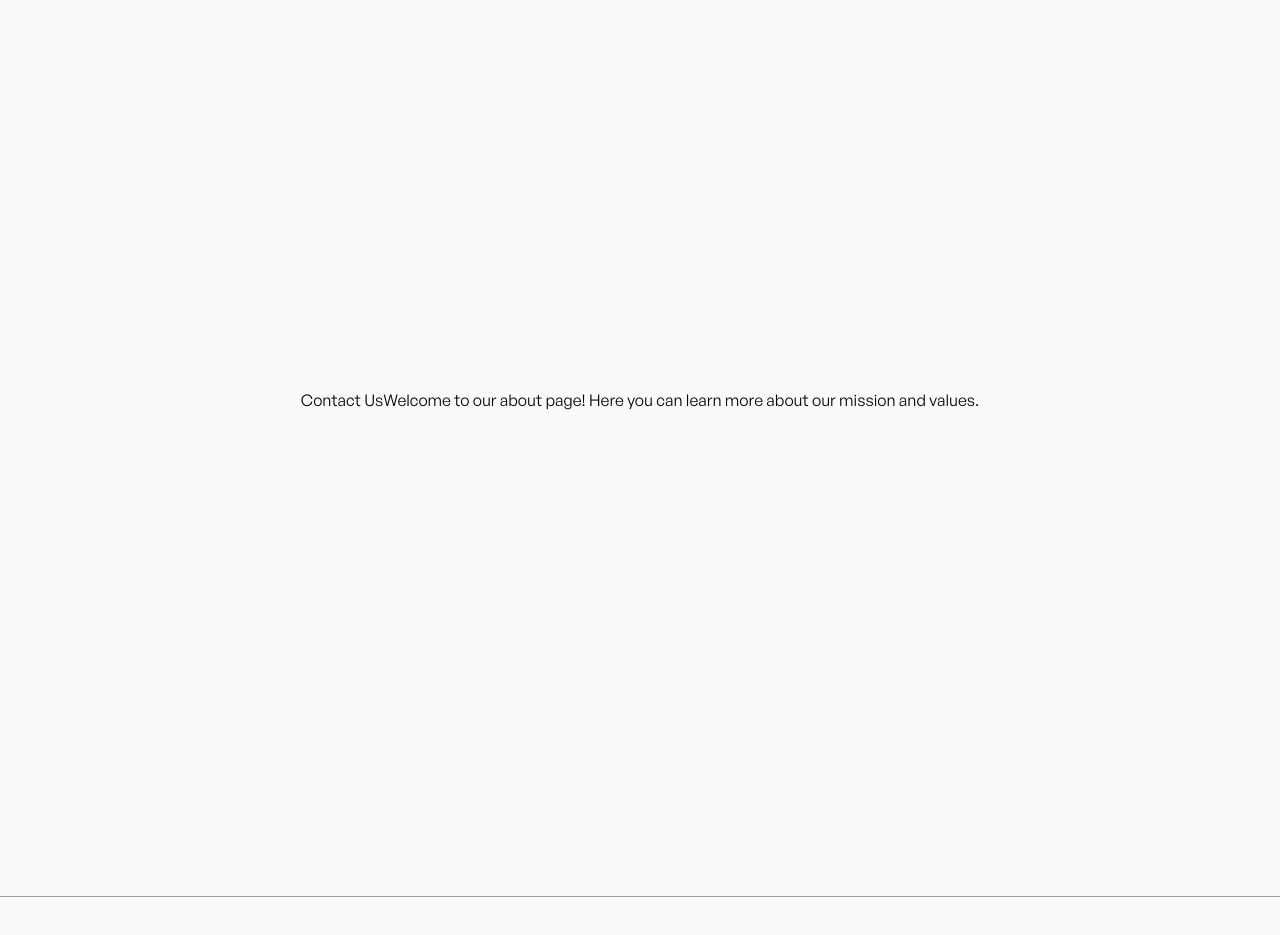
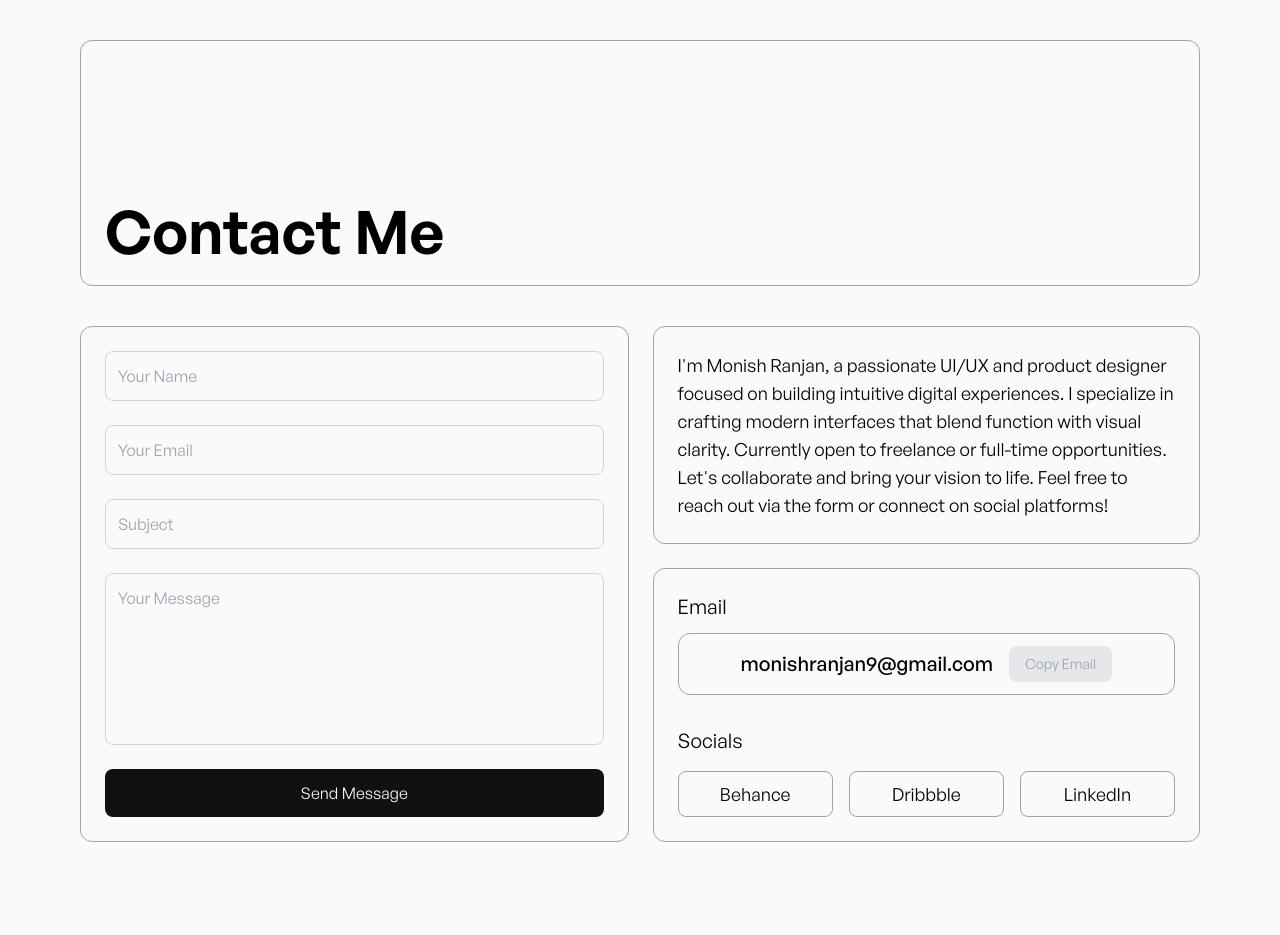
Before and after one commit to monishranjan/Product-Designer-Portfolio, a Next.js app: page /contact in a window 1280 px wide. Shown: the top 935 px of the page. Built offline with nearby package versions, Linux system fonts and the light colour scheme.

Commit message:
feat: add contact form with email functionality and update dependencies

```diff
--- a/package.json
+++ b/package.json
@@ -9,6 +9,7 @@
     "lint": "next lint"
   },
   "dependencies": {
+    "@emailjs/browser": "^4.4.1",
     "autoprefixer": "^10.4.21",
     "framer-motion": "^12.23.3",
     "lucide-react": "^0.524.0",
--- a/src/app/contact/page.tsx
+++ b/src/app/contact/page.tsx
@@ -1,8 +1,178 @@
+"use client";
+
+import { motion } from "framer-motion";
+import { useRef, useState } from "react";
+import emailjs from "@emailjs/browser";
+
 export default function ContactPage() {
+  const formRef = useRef(null);
+  const [status, setStatus] = useState("");
+  const [copied, setCopied] = useState(false);
+  const [loading, setLoading] = useState(false);
+
+  const handleCopyEmail = () => {
+    navigator.clipboard.writeText("monishranjan9@gmail.com");
+    setCopied(true);
+    setTimeout(() => setCopied(false), 1500);
+  };
+
+  const sendEmail = async (e) => {
+    e.preventDefault();
+    setLoading(true);
+    setStatus("");
+
+    try {
+      await emailjs.sendForm(
+        process.env.NEXT_PUBLIC_EMAILJS_SERVICE_ID || "",
+        process.env.NEXT_PUBLIC_EMAILJS_TEMPLATE_ID || "",
+        formRef.current!,
+        process.env.NEXT_PUBLIC_EMAILJS_PUBLIC_KEY || ""
+      );
+
+      setStatus("✅ Message sent successfully!");
+      formRef.current?.reset();
+    } catch (error) {
+      console.error("EmailJS Error:", error);
+      setStatus("❌ Failed to send message. Please try again.");
+    } finally {
+      setLoading(false);
+    }
+  };
+
   return (
-    <div className="contact-page flex items-center justify-center h-screen">
-      <h1>Contact Us</h1>
-      <p>Welcome to our about page! Here you can learn more about our mission and values.</p>
-    </div>
+    <section className="w-full px-4 md:px-20 py-10">
+      <motion.h1
+        initial={{ opacity: 0, y: 20 }}
+        animate={{ opacity: 1, y: 0 }}
+        transition={{ duration: 0.6 }}
+        className="text-4xl md:text-6xl font-semibold border border-gray-400 rounded-xl p-6 pt-40 mb-10"
+      >
+        Contact Me
+      </motion.h1>
+
+      <div className="flex flex-col md:flex-row gap-6 w-full">
+        {/* Contact Form */}
+        <form
+          ref={formRef}
+          onSubmit={sendEmail}
+          className="w-full md:w-1/2 flex flex-col gap-6 border border-gray-400 p-6 rounded-xl"
+        >
+          <input
+            type="text"
+            name="from_name"
+            placeholder="Your Name"
+            className="p-3 rounded-lg border border-gray-300 bg-transparent outline-none focus:border-primary"
+            required
+          />
+          <input
+            type="email"
+            name="from_email"
+            placeholder="Your Email"
+            className="p-3 rounded-lg border border-gray-300 bg-transparent outline-none focus:border-primary"
+            required
+          />
+          <input
+            type="text"
+            name="subject"
+            placeholder="Subject"
+            className="p-3 rounded-lg border border-gray-300 bg-transparent outline-none focus:border-primary"
+            required
+          />
+          <textarea
+            name="message"
+            placeholder="Your Message"
+            rows={5}
+            className="p-3 h-full rounded-lg border border-gray-300 bg-transparent outline-none focus:border-primary resize-none"
+            required
+          />
+          <button
+            type="submit"
+            disabled={loading}
+            className="bg-primary text-background px-6 py-3 rounded-lg hover:opacity-90 transition disabled:opacity-50"
+          >
+            {loading ? "Sending..." : "Send Message"}
+          </button>
+          {status && (
+            <p
+              className={`text-sm text-center mt-2 ${
+                status.includes("successfully") ? "text-green-600" : "text-red-500"
+              }`}
+            >
+              {status}
+            </p>
+          )}
+        </form>
+
+        {/* Bio & Socials */}
+        <div className="w-full md:w-1/2 flex flex-col gap-6">
+          <motion.div
+            initial={{ opacity: 0, y: 40 }}
+            animate={{ opacity: 1, y: 0 }}
+            transition={{ duration: 0.8, delay: 0.2 }}
+            className="text-base md:text-lg p-6 border border-gray-400 rounded-xl h-full"
+          >
+            <p>
+              I&apos;m Monish Ranjan, a passionate UI/UX and product designer focused on building intuitive digital experiences. I specialize in crafting modern interfaces that blend function with visual clarity. Currently open to freelance or full-time opportunities. Let&apos;s collaborate and bring your vision to life. Feel free to reach out via the form or connect on social platforms!
+            </p>
+          </motion.div>
+
+          {/* Email & Copy */}
+          <div className="border border-gray-400 rounded-xl p-6">
+            <h1 className="text-xl mb-3">Email</h1>
+            <motion.div
+              initial={{ opacity: 0, y: 40 }}
+              animate={{ opacity: 1, y: 0 }}
+              transition={{ duration: 0.8, delay: 0.2 }}
+              className="relative w-full flex justify-center gap-4 items-center border border-gray-400 p-3 rounded-xl"
+            >
+              <p className="text-xl font-medium text-center">monishranjan9@gmail.com</p>
+              <button
+                onClick={handleCopyEmail}
+                type="button"
+                className="bg-gray-200 py-2 px-4 rounded-lg text-sm text-gray-400 hover:bg-primary hover:text-background transition"
+              >
+                {copied ? "Copied" : "Copy Email"}
+              </button>
+            </motion.div>
+
+            {/* Socials */}
+            <div className="mt-8">
+              <h1 className="text-xl mb-4">Socials</h1>
+              <motion.div
+                initial={{ opacity: 0, y: 40 }}
+                animate={{ opacity: 1, y: 0 }}
+                transition={{ duration: 0.8, delay: 0.2 }}
+                className="flex gap-4"
+              >
+                <a
+                  href="https://www.behance.net/monish9"
+                  target="_blank"
+                  rel="noopener noreferrer"
+                  className="text-lg border border-gray-400 py-2 px-6 w-full text-center rounded-lg hover:bg-[#1769ff] hover:text-white transition"
+                >
+                  Behance
+                </a>
+                <a
+                  href="https://dribbble.com"
+                  target="_blank"
+                  rel="noopener noreferrer"
+                  className="text-lg border border-gray-400 py-2 px-6 w-full text-center rounded-lg hover:bg-[#ea4c89] hover:text-white transition"
+                >
+                  Dribbble
+                </a>
+                <a
+                  href="https://www.linkedin.com/in/monishranjan/"
+                  target="_blank"
+                  rel="noopener noreferrer"
+                  className="text-lg border border-gray-400 py-2 px-6 w-full text-center rounded-lg hover:bg-[#0077b5] hover:text-white transition"
+                >
+                  LinkedIn
+                </a>
+              </motion.div>
+            </div>
+          </div>
+        </div>
+      </div>
+    </section>
   );
 }
```
Also changed, not shown: 1 other file (tests, documents, lock files or other folders).
